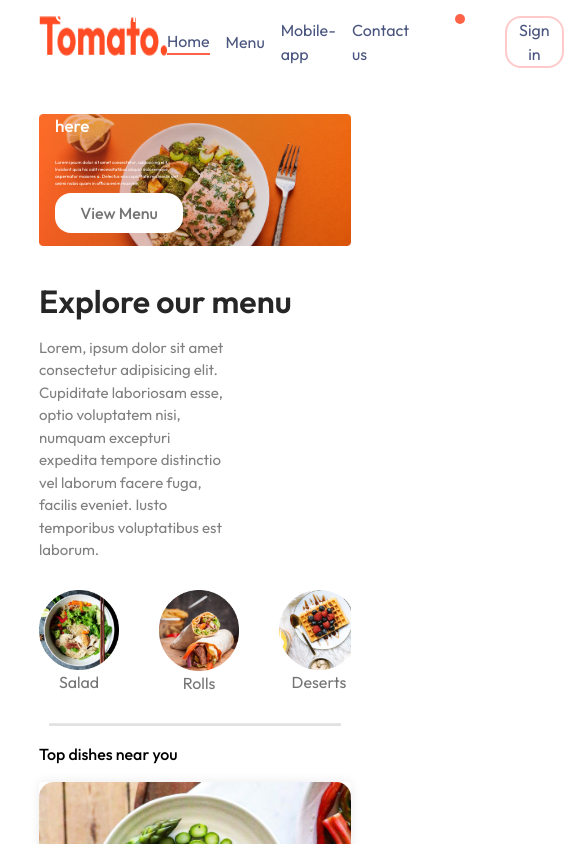
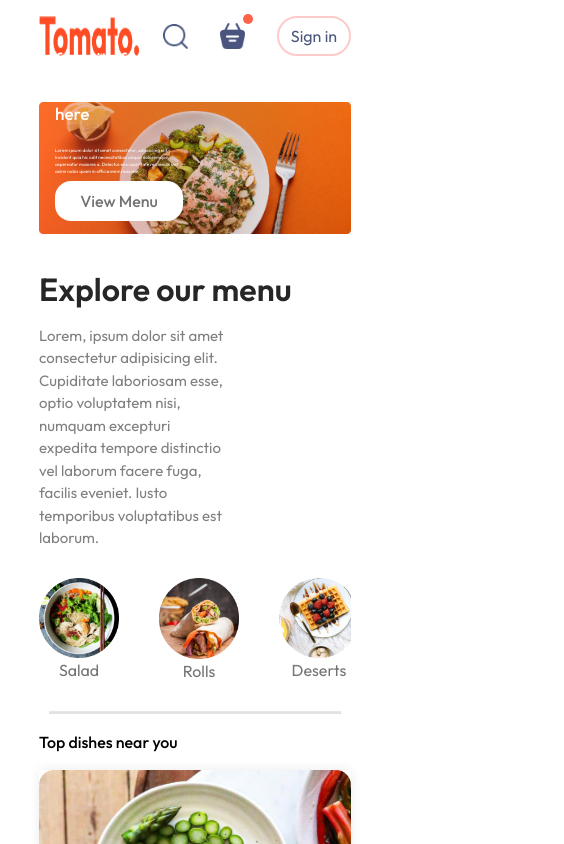
Before and after one commit to codeboy0704/restaurant_delivery_client, a React (Vite) app: page / in a window 390 px wide. Shown: the top 844 px of the page, 564 px wide, since content can reach past the window. Built offline with nearby package versions, Linux system fonts and the light colour scheme.

Commit message:
Navbar Responsive

```diff
--- a/src/components/Navbar.jsx
+++ b/src/components/Navbar.jsx
@@ -3,23 +3,23 @@ import { assets } from '../assets/assets'
 export default function Navbar() {
     const [menu, setMenu] = useState("home")
   return (
-    <div className='py-4 px-0 flex justify-between align-center'>
-        <img className='logo w-32 h-10' src={assets.logo} alt="" />
-        <ul className='flex gap-4 text-[#49557e] text-md'>
+    <div className='py-4 px-0 flex justify-between align-center md:gap-2'>
+        <img className='logo my-auto w-[100px] h-[40px] h-10 md:w-[110px]' src={assets.logo} alt="" />
+        <ul className='flex gap-[20px] sm:gap-4 text-[#49557e] text-[17px] hidden md:flex'>
            <li onClick={()=> setMenu("home")} className={menu == "home" ? "active my-auto" : "my-auto"}>Home</li>
            <li onClick={()=> setMenu("menu")} className={menu == "menu" ? "active my-auto" : "my-auto"}>Menu</li>
            <li onClick={()=> setMenu("mobile-app")} className={menu == "mobile-app" ? "active my-auto" : "my-auto"}>Mobile-app</li>
            <li onClick={()=> setMenu("contact")} className={menu == "contact" ? "active my-auto" : "my-auto"}>Contact us</li>
         </ul>
-        <div className='flex align-center justify-center gap-12'>
+        <div className='flex align-center justify-center gap-8 md:gap-4'>
             <div className='flex'>
-             <img className='h-6 my-auto' src={assets.search_icon} alt="" />
+             <img className='my-auto w-[25px] md:w-[20px]' src={assets.search_icon} alt="" />
             </div>
             <div className='flex relative'>
-                <img className='my-auto h-7' src={assets.basket_icon} alt="" />
+                <img className='my-auto w-[25px] md:w-[20px]' src={assets.basket_icon} alt="" />
                 <div className='dot'></div>
             </div>
-            <button className='bg-transparent rounded rounded-2xl text-md text-[#49557e] border-2 border-red-200 px-3 py2 hover:bg-[#fff4f2] transition duration-150 ease-out hover:ease-in'>Sign in</button>
+            <button className='md:w-[80px] bg-transparent rounded rounded-3xl text-md text-[#49557e] border-2 border-red-200 px-3 py-1 hover:bg-[#fff4f2] transition duration-150 ease-out hover:ease-in'>Sign in</button>
         </div>
     </div>
   )
```
